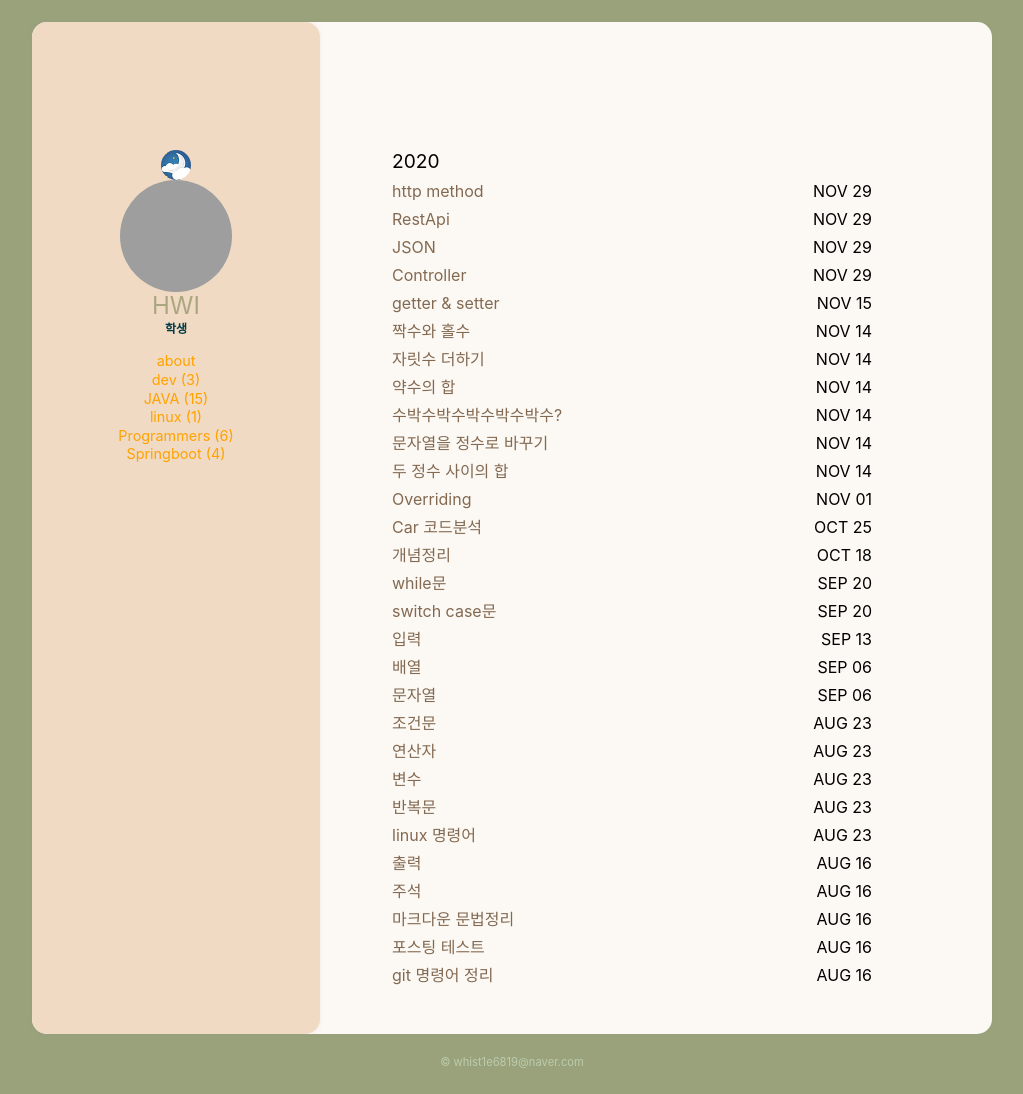
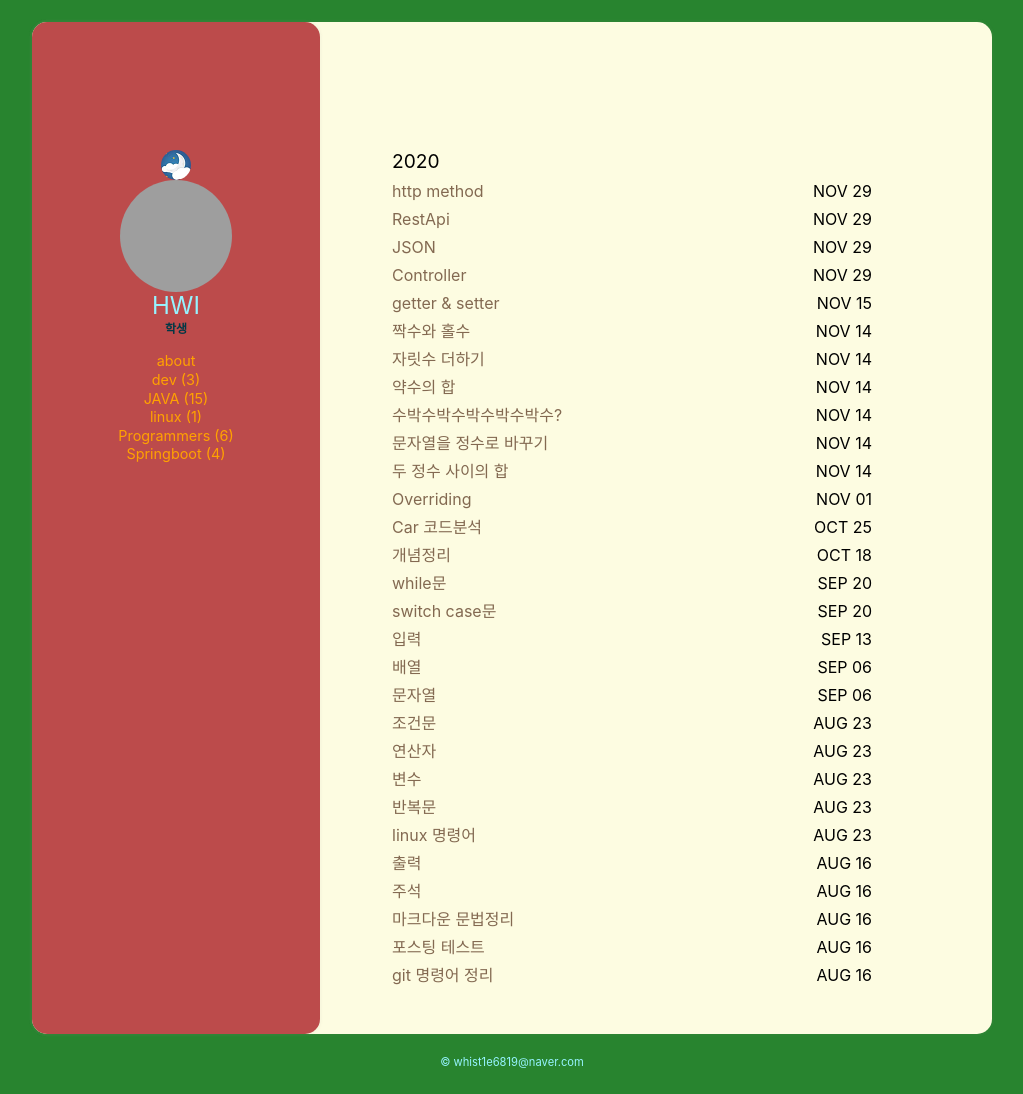
Before and after one commit to hanhwi6819/blog, a Jekyll site: the page built from index.html, in a window 1280 px wide. Shown: the whole page, without its empty margins (128-1151 px from the left). Built offline with Jekyll 4.4.1, drawn with Linux system fonts in a browser that asks for light colours; grey boxes are pictures that could not be loaded.

Commit message:
색상변경

```diff
--- a/assets/css/main.scss
+++ b/assets/css/main.scss
@@ -11,16 +11,16 @@
    ========================================================================== */
 
 @mixin lightMode {
-    --bg_color: #9AA27B;
-    --header_bg: #F0DAC3;
-    --content_bg: #FCF9F4;
+    --bg_color: #28842F;
+    --header_bg: #BC4B4B;
+    --content_bg: #FDFCE1;
     --archive_font: #000;
     --archive_title: #836951;
     --archive_title_hover: #C8A879;
-    --name_font: #AAA680;
+    --name_font: #96F3FE;
     --job_font: #003845;
     --nav_font: #ffa200;
-    --nav_font_hover: #9AA27B;
+    --nav_font_hover: #327880;
     --shadow_color: rgba(160, 160, 160, 0.05);
     --post_title: #003845;
     --post_date: #003845;
@@ -28,9 +28,9 @@
     --post_h3: #4c4c4c;
     --post_link: #46a891;
     --post_link_hover: #87CDBD;
-    --inlinecode_text: #FFAA00;
+    --inlinecode_text: #f3cb7c;
     --blockquote: #333;
-    --footer_font: #bbccad;
+    --footer_font: #96F3FE;
     --footer_font_a: #000;
     --border_radius: 15px;
 
```
